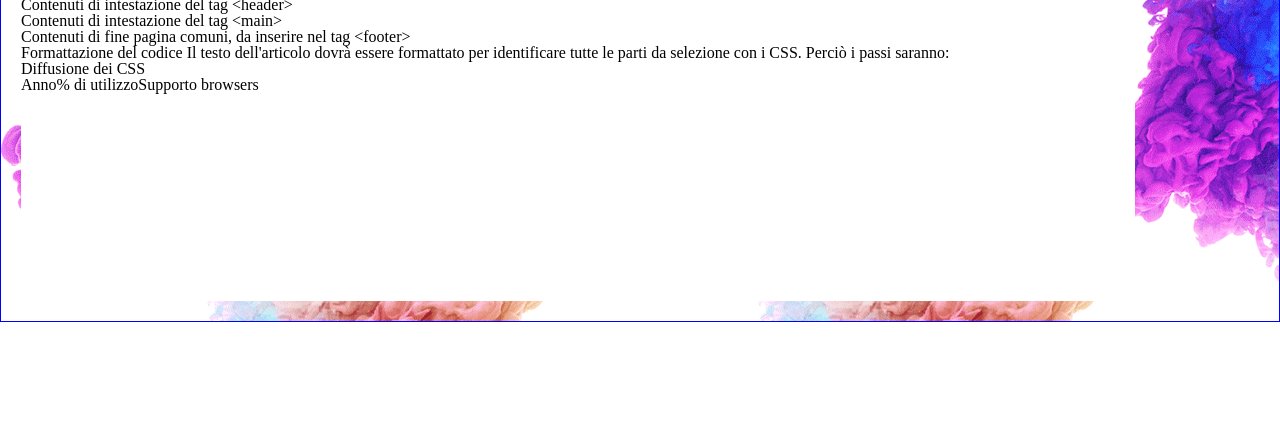
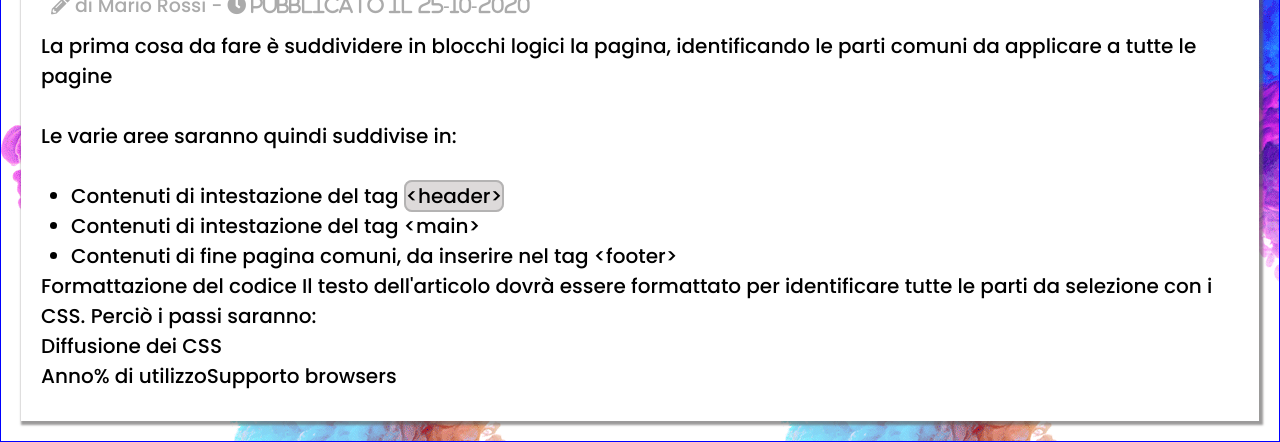
Before and after one commit to Katiacrisci/FE-S1-L4-Esercizio, a plain HTML site: page index.html in a window 1280 px wide. Shown: the part 688-1130 px from the top of the page. Before the commit the page ends 1010 px from the top, so only its background shows below. Drawn offline with Linux system fonts and the light colour scheme.

Commit message:
fix error

```diff
--- a/assets/css/style.css
+++ b/assets/css/style.css
@@ -38,10 +38,15 @@ h1 {
   overflow: auto;
 }
 .main-box {
-  height: 400px;
-  width: 90%;
+
   background-color: white;
   margin-top: 30px;
+  box-sizing: border-box;
+  padding: 30px 20px;
+  font-size: 20px;
+  font-family: 'Poppins';
+  line-height: 30px;
+
 }
 
 .box p {
@@ -51,12 +56,47 @@ h1 {
   font-size: larger;
   font-weight: bold;
 
+
 }
 
 img + p {
   padding-bottom: 20px;
 
+
 }
+.shadow {
+  box-shadow: rgba(92, 90, 90, 0.61) 2px 2px 2px 2px ;
+}
+h1 {
+  font-size: 40px;
+  line-height: 50px;
+
+}
+h2 {
+  padding: 10px;
+  color: rgba(128, 128, 128, 0.658);
+  font-size: 19px;
+
+}
+ul li {
+   margin: initial;
+   padding: initial;
+  list-style-type: initial;
+  list-style: initial;
+}
+ul {
+  margin-left: 20px;
+  padding-left: 10px;
+}
+code {
+  background-color: rgb(221, 218, 218);
+  border-radius: 8px;
+  border: solid 2px rgb(180, 179, 179);
+
+}
+
+
+
 
 
 /* ELEMENTI NEL MAIN - ARTICLE */
--- a/index.html
+++ b/index.html
@@ -13,7 +13,7 @@
 
   <body>
     <header>
-      <div class="box">
+      <div class="box shadow">
         <img src="assets/img/logo.svg" alt="foto logo" />
         <p>EPICODE-IL BLOG DEI DEVELOPERS</p>
         <p> ⇒ HOME ⇐</p>
@@ -22,18 +22,20 @@
       </div>
     </header>
     <main>
-      <div class="main-box">
+      <div class="main-box shadow">
         <h1>Come creare un template per i post</h1>
-        <h2> <i class="fas fa-pencil-alt"></i></h2>
-
+        <h2> <i class="fas fa-pencil-alt"></i> di Mario Rossi - <i class="fas fa-clock"> pubblicato il 25-10-2020</i></h2>
+       <div>
         <p>
-          La prima cosa da fare è suddividere in blocchi logic la pagina, identificando le parti comuni da applicare a
+        La prima cosa da fare è suddividere in blocchi logici la pagina, identificando le parti comuni da applicare a
           tutte le pagine
         </p>
-
-        <p>Le varie aree saranno quindi suddivise in:</p>
+       </div>
+       <br>
+          <p>Le varie aree saranno quindi suddivise in:</p>
+          <br>
         <ul>
-          <li>Contenuti di intestazione del tag &lt;header&gt;</li>
+          <li>Contenuti di intestazione del tag <code> &lt;header&gt; </code></li>
           <li>Contenuti di intestazione del tag &lt;main&gt;</li>
           <li>Contenuti di fine pagina comuni, da inserire nel tag &lt;footer&gt;</li>
         </ul>
```
